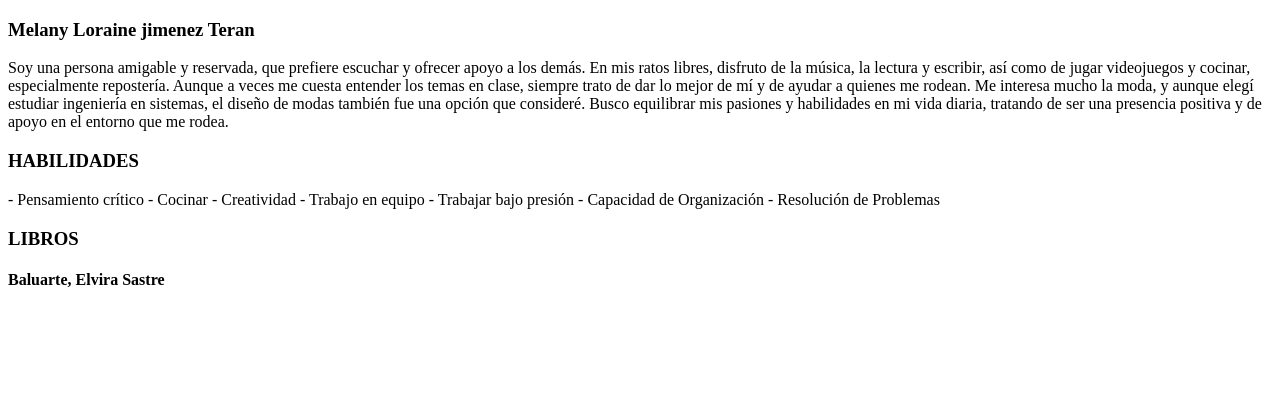
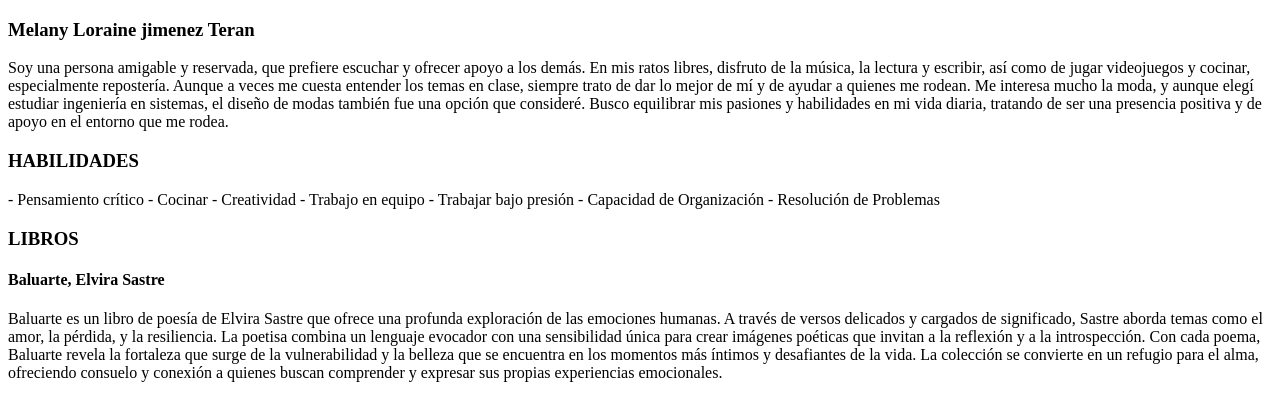
Before and after one commit to 140506M/Portafolio, a plain HTML site: page index.html in a window 1280 px wide. Drawn offline with Linux system fonts and the light colour scheme.

Commit message:
libro 1 sinopsis

```diff
--- a/index.html
+++ b/index.html
@@ -27,5 +27,13 @@
         </div>
     <h3>LIBROS</h3>
     <h4>Baluarte, Elvira Sastre</h4>
+    <div>Baluarte es un libro de poesía de Elvira Sastre que ofrece una profunda exploración de las emociones humanas.
+        A través de versos delicados y cargados de significado, Sastre aborda temas como el amor, la pérdida, y la
+        resiliencia. La poetisa combina un lenguaje evocador con una sensibilidad única para crear imágenes poéticas que
+        invitan a la reflexión y a la introspección. Con cada poema, Baluarte revela la fortaleza que surge de la
+        vulnerabilidad y la belleza que se encuentra en los momentos más íntimos y desafiantes de la vida. La colección
+        se convierte en un refugio para el alma, ofreciendo consuelo y conexión a quienes buscan comprender y expresar
+        sus propias experiencias emocionales.
+    </div>
 </body>
 </html>
```
